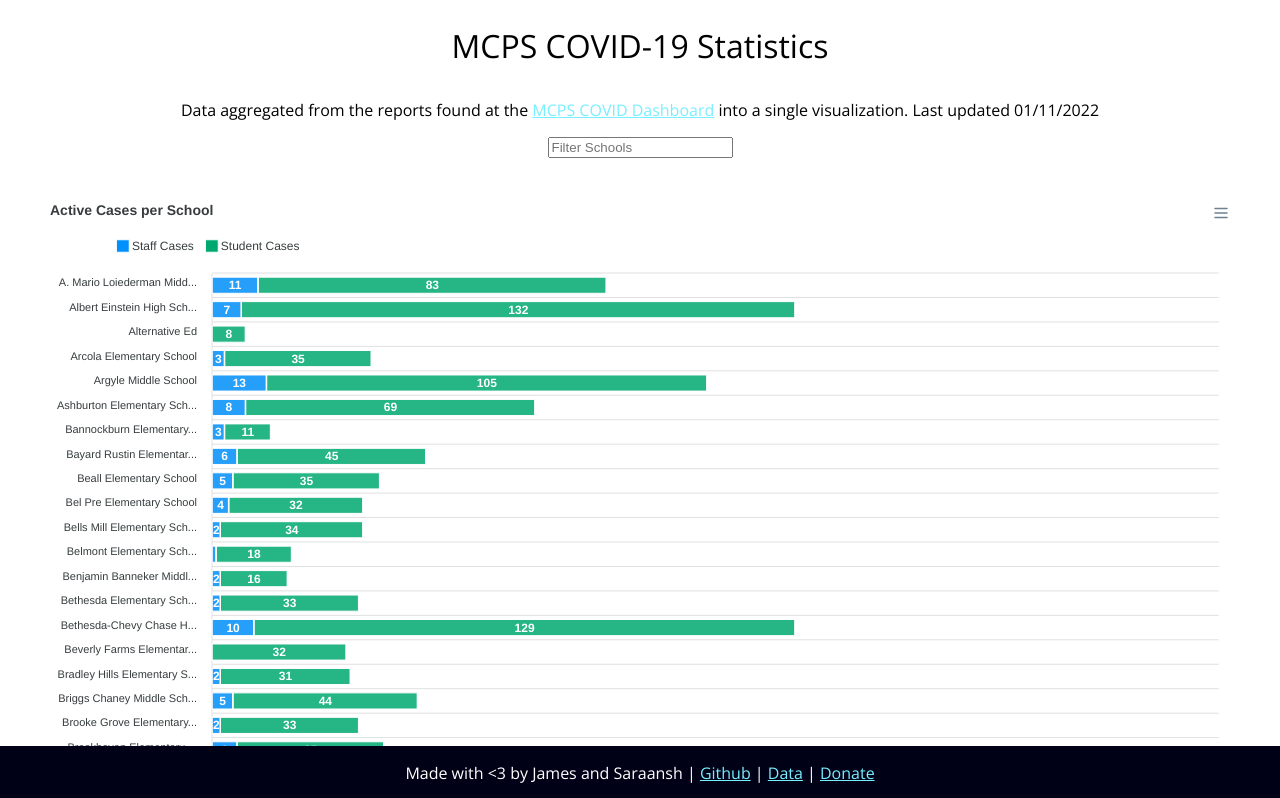
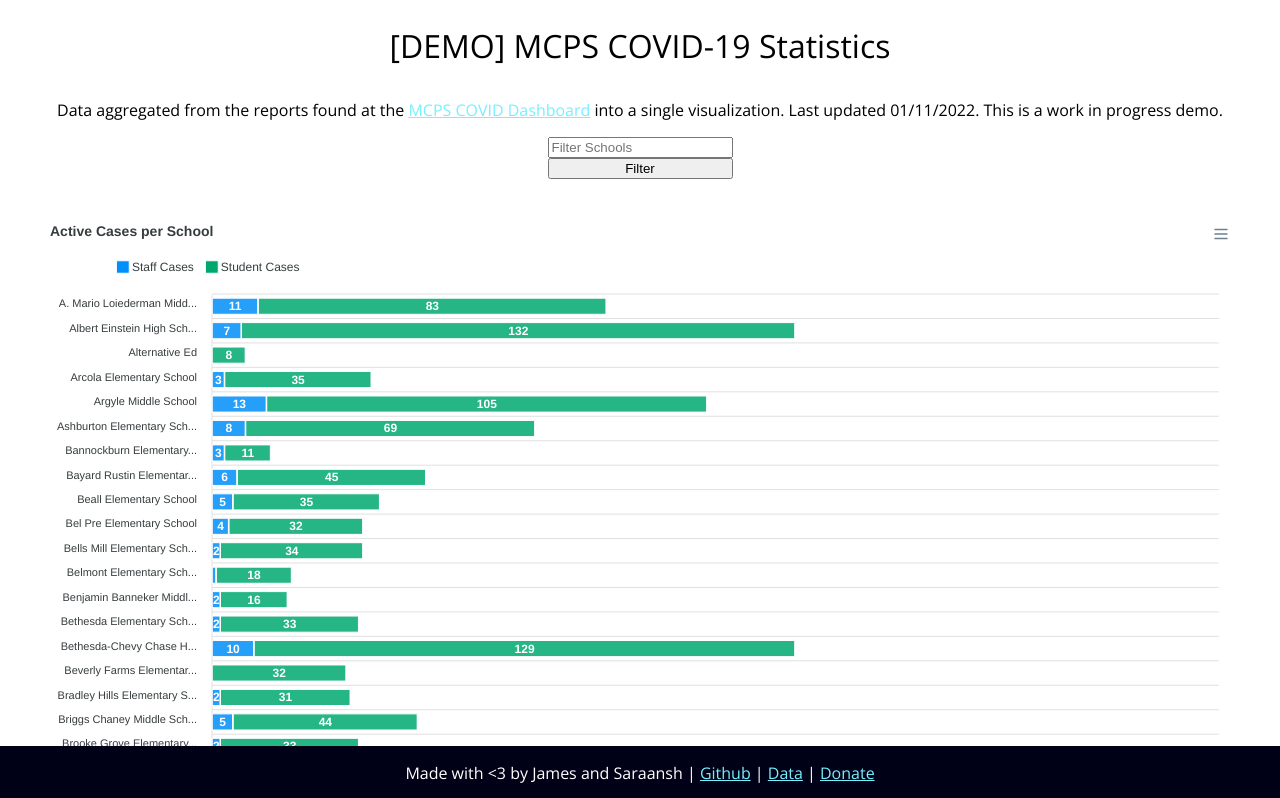
Before and after one commit to jamxu88/mocovid, a plain HTML site: page website/index.html in a window 1280 px wide. Shown: the top 798 px of the page. Drawn offline with nearby package versions, Linux system fonts and the light colour scheme.

Commit message:
added filter button and words

```diff
--- a/website/index.html
+++ b/website/index.html
@@ -8,11 +8,11 @@
     </head>
     <body>
         <div id='header' class='center-content'>
-            <p id='heading' class='center-content'>MCPS COVID-19 Statistics</p>
-            <p>Data aggregated from the reports found at the <a href="https://www.montgomeryschoolsmd.org/coronavirus/dashboard/" target='_blank'>MCPS COVID Dashboard</a> into a single visualization. Last updated 01/11/2022</p>
+            <p id='heading' class='center-content'>[DEMO] MCPS COVID-19 Statistics</p>
+            <p>Data aggregated from the reports found at the <a href="https://www.montgomeryschoolsmd.org/coronavirus/dashboard/" target='_blank'>MCPS COVID Dashboard</a> into a single visualization. Last updated 01/11/2022. This is a work in progress demo.</p>
         </div>
         <div class="center-content">
-            <input placeholder="Filter Schools" id='search' class='center-content'>
+            <input placeholder="Filter Schools" id='search' class='center-content'><button onclick="filter()">Filter</button>
         </div>
 
         <div id='data' class='center-content'>
--- a/website/scripts/script.js
+++ b/website/scripts/script.js
@@ -5,9 +5,14 @@
     StackedChart._setData(data)
     StackedChart._createChart()
     console.log('Data Loaded')
+
     document.getElementById('search').addEventListener('keyup', e => {
-        StackedChart.filter = document.getElementById('search').value.toLowerCase()
-        StackedChart._setData(data)
-        StackedChart._updateChart()
+        filter()
     })
+
 })();
+function filter() {
+    StackedChart.filter = document.getElementById('search').value.toLowerCase()
+    StackedChart._setData(data)
+    StackedChart._updateChart()
+}
```
